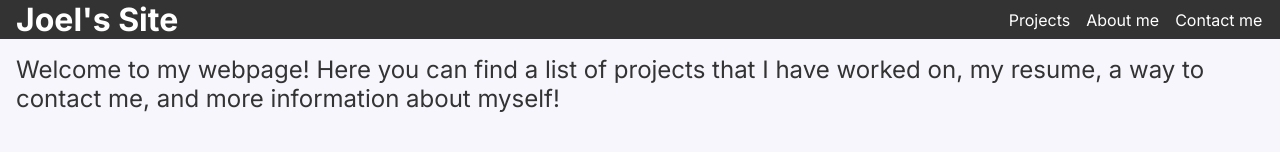
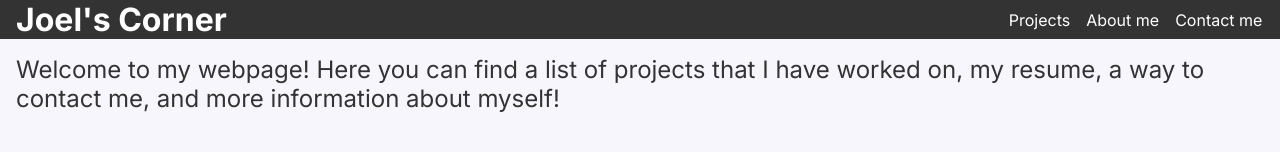
Before and after one commit to Neeblue/joels-corner, a React (Create React App) app: page / in a window 1280 px wide. Shown: the top 152 px of the page. Built offline with nearby package versions, Linux system fonts and the light colour scheme.

Commit message:
Organised into components folder

```diff
--- a/src/App.js
+++ b/src/App.js
@@ -1,8 +1,8 @@
-import Navbar from "./Navbar";
+import Navbar from "./components/Navbar";
+import Introduction from "./components/Introduction";
 import About from "./pages/About";
 import Contact from "./pages/Contact";
 import Projects from "./pages/Projects";
-import Introduction from "./components/Introduction";
 
 function App() {
   let component
--- a/src/Navbar.js
+++ b/src/components/Navbar.js
@@ -1,7 +1,7 @@
 export default function Navbar() {
     return (
         <nav className="nav">
-            <a href="/" className="site-title">Joel's Site</a>
+            <a href="/" className="site-title">Joel's Corner</a>
             <ul>
                 <li><a href="/projects">Projects</a></li>
                 <li><a href="/about">About me</a></li>
--- a/src/ProjectCards.js
+++ b/src/components/ProjectCards.js
@@ -1,5 +1,5 @@
 import React, { useEffect, useState } from 'react';
-import jsonData from './projects.json';
+import jsonData from '../projects.json';
 
 const ProjectCards = () => {
   const [projects, setProjects] = useState([]);
--- a/src/pages/Projects.js
+++ b/src/pages/Projects.js
@@ -1,4 +1,4 @@
-import ProjectCards from "../ProjectCards";
+import ProjectCards from "../components/ProjectCards";
 
 export default function Projects() {
   return (
```
